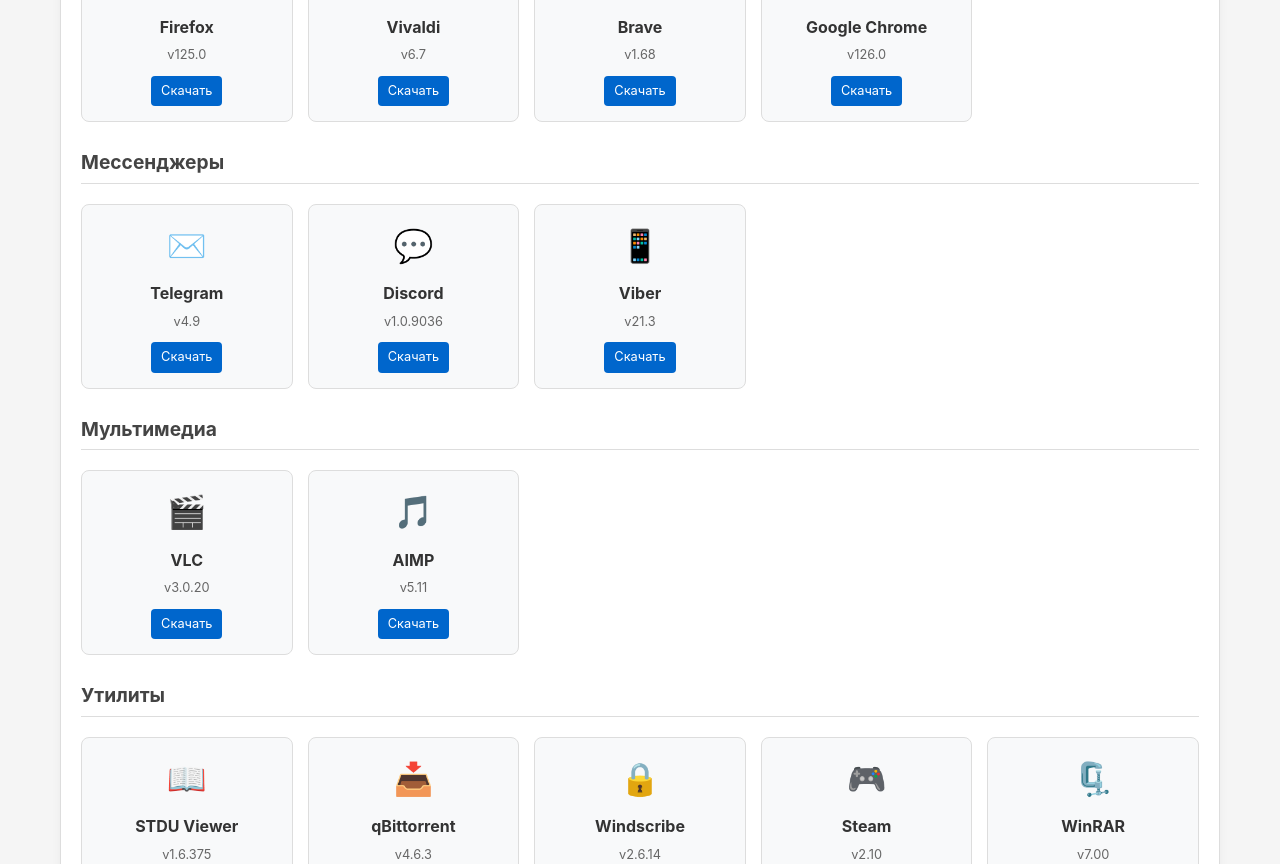
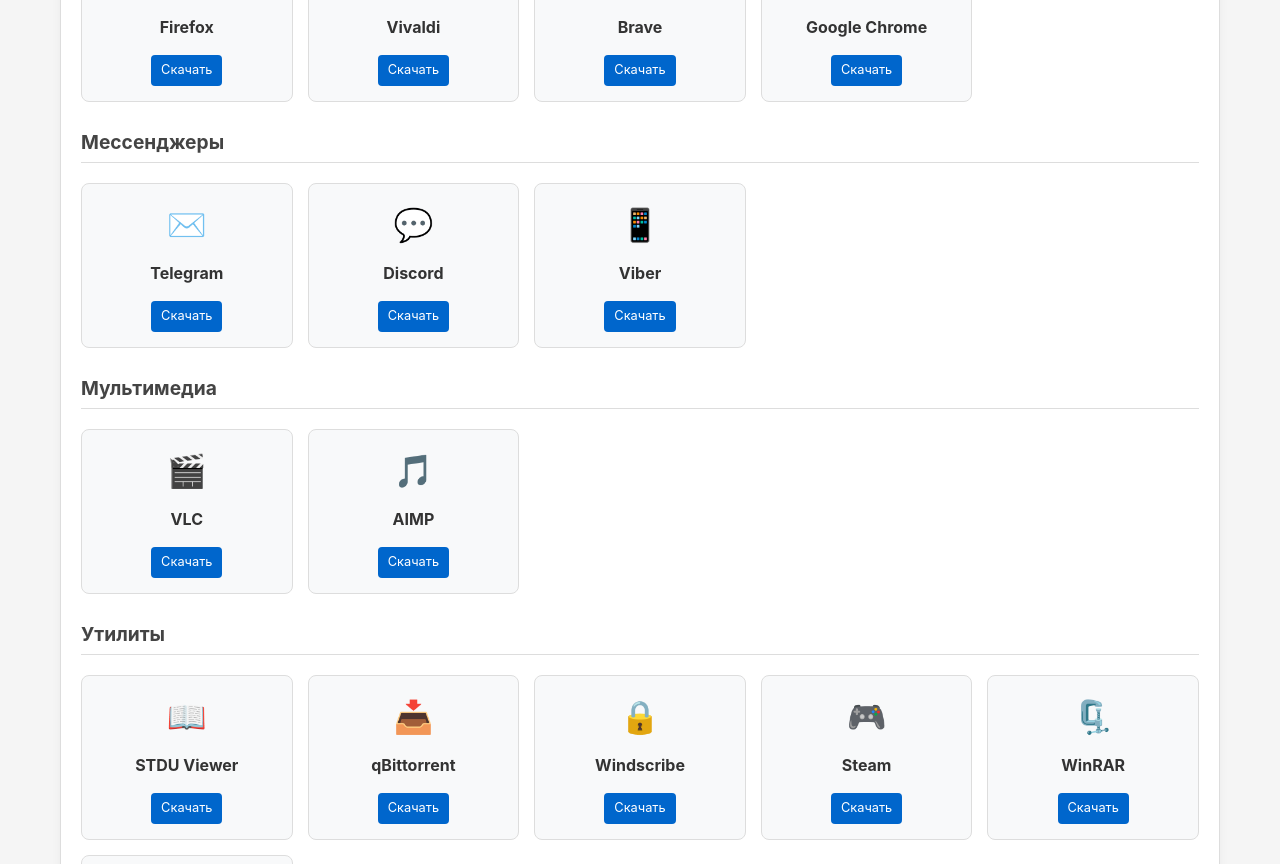
Before and after one commit to B1TNEYM/Repository-Windows-Zone-Club, a plain HTML site: page index.html in a window 1280 px wide. Shown: the part 668-1532 px from the top of the page. Drawn offline with Linux system fonts and the light colour scheme.

Commit message:
index.html

```diff
--- a/index.html
+++ b/index.html
@@ -118,13 +118,7 @@
 
         .app-name {
             font-weight: bold;
-            margin-bottom: 5px;
-        }
-
-        .app-version {
-            font-size: 0.8rem;
-            color: #666;
-            margin-bottom: 10px;
+            margin-bottom: 15px;
         }
 
         .download-btn {
@@ -272,10 +266,6 @@
             color: #aaa;
         }
 
-        body.dark-theme .app-version {
-            color: #aaa;
-        }
-
         /* Кнопка переключения темы */
         .theme-toggle {
             background: none;
@@ -386,28 +376,24 @@
                     <div class="app-card">
                         <div class="app-icon">🌐</div>
                         <div class="app-name">Firefox</div>
-                        <div class="app-version">v125.0</div>
                         <a href="https://mega.nz/file/FXFmUT6R#Zjv_lYTWMhOAr6z49AtgJq2mvtwyOx8E_zCGE7mKi-w" class="download-btn" target="_blank">Скачать</a>
                     </div>
 
                     <div class="app-card">
                         <div class="app-icon">🌐</div>
                         <div class="app-name">Vivaldi</div>
-                        <div class="app-version">v6.7</div>
                         <a href="https://mega.nz/file/BONRjTLC#lfbRhH2iiuRcJ7-xQVCp2FqpM1mC5qVYjHO38L1AkQU" class="download-btn" target="_blank">Скачать</a>
                     </div>
 
                     <div class="app-card">
                         <div class="app-icon">🌐</div>
                         <div class="app-name">Brave</div>
-                        <div class="app-version">v1.68</div>
                         <a href="https://mega.nz/file/NK9QVAJL#XeVaptcrbr9TKrSX1X0OPEdOSSJMbLaceUAv67Z47sk" class="download-btn" target="_blank">Скачать</a>
                     </div>
 
                     <div class="app-card">
                         <div class="app-icon">🌐</div>
                         <div class="app-name">Google Chrome</div>
-                        <div class="app-version">v126.0</div>
                         <a href="https://mega.nz/file/YHEj2KSb#p398sE5QmyBd_krfY6naiOHWf7k09PLWCKIX6mNL2ww" class="download-btn" target="_blank">Скачать</a>
                     </div>
                 </div>
@@ -417,21 +403,18 @@
                     <div class="app-card">
                         <div class="app-icon">✉️</div>
                         <div class="app-name">Telegram</div>
-                        <div class="app-version">v4.9</div>
                         <a href="https://mega.nz/file/0HUlnCza#1bnbCixHR3v4AF9m_9gBv-DGiBIy9uRIE_uyiIet-Os" class="download-btn" target="_blank">Скачать</a>
                     </div>
 
                     <div class="app-card">
                         <div class="app-icon">💬</div>
                         <div class="app-name">Discord</div>
-                        <div class="app-version">v1.0.9036</div>
                         <a href="https://mega.nz/file/0O8E2bRA#hIAm-f5KTdCu8KKZsWx_T2iZQqYLoTAaC-EOnrw__oM" class="download-btn" target="_blank">Скачать</a>
                     </div>
 
                     <div class="app-card">
                         <div class="app-icon">📱</div>
                         <div class="app-name">Viber</div>
-                        <div class="app-version">v21.3</div>
                         <a href="https://mega.nz/file/sDsjlZiA#TbvN-zi7PFIz2HOZ-rJoRlblKHpm8QCkbcPZAxaCZy0" class="download-btn" target="_blank">Скачать</a>
                     </div>
                 </div>
@@ -441,14 +424,12 @@
                     <div class="app-card">
                         <div class="app-icon">🎬</div>
                         <div class="app-name">VLC</div>
-                        <div class="app-version">v3.0.20</div>
                         <a href="https://mega.nz/file/MOcmCDQS#y5sMC3so34jBEUqUmApakyzC59vlKDnjgP_aYkti1GU" class="download-btn" target="_blank">Скачать</a>
                     </div>
 
                     <div class="app-card">
                         <div class="app-icon">🎵</div>
                         <div class="app-name">AIMP</div>
-                        <div class="app-version">v5.11</div>
                         <a href="https://mega.nz/file/tPEgyS4I#lEXlWJjrW49q6yycb4JFcPS93-Tn06vGNWX7zEBvW9c" class="download-btn" target="_blank">Скачать</a>
                     </div>
                 </div>
@@ -458,42 +439,36 @@
     <div class="app-card">
         <div class="app-icon">📖</div>
         <div class="app-name">STDU Viewer</div>
-        <div class="app-version">v1.6.375</div>
         <a href="https://mega.nz/file/hekTiYqA#esq2MKUZsZIPk3HUsXYpm21ptLxT7BvcTPkgfD3cUXs" class="download-btn" target="_blank">Скачать</a>
     </div>
 
     <div class="app-card">
         <div class="app-icon">📥</div>
         <div class="app-name">qBittorrent</div>
-        <div class="app-version">v4.6.3</div>
         <a href="https://mega.nz/file/lCN2VKSK#RKhQTp4RJ1wu9X2w6kD6tQkDM246I7sRecgXFb2rF7I" class="download-btn" target="_blank">Скачать</a>
     </div>
 
     <div class="app-card">
         <div class="app-icon">🔒</div>
         <div class="app-name">Windscribe</div>
-        <div class="app-version">v2.6.14</div>
         <a href="https://mega.nz/file/tbViRawb#R4_A-jGkMKtTkWxxr-NolXoXvXMYKX1X1PgLxnQ1c18" class="download-btn" target="_blank">Скачать</a>
     </div>
 
     <div class="app-card">
         <div class="app-icon">🎮</div>
         <div class="app-name">Steam</div>
-        <div class="app-version">v2.10</div>
         <a href="https://mega.nz/file/pbEg0CRD#jGNxiRkropTDtx0wDog5A1P9jNbzrl2SzlQbwlTatq4" class="download-btn" target="_blank">Скачать</a>
     </div>
 
     <div class="app-card">
         <div class="app-icon">🗜️</div>
         <div class="app-name">WinRAR</div>
-        <div class="app-version">v7.00</div>
         <a href="https://mega.nz/file/UP8mVYQC#BfeRCDM4riSQ5os8LnLWf4Y2wTXWqQg9nQXAidmfPlE" class="download-btn" target="_blank">Скачать</a>
     </div>
 
     <div class="app-card">
         <div class="app-icon">🗜️</div>
         <div class="app-name">7-Zip</div>
-        <div class="app-version">v23.01</div>
         <a href="https://mega.nz/file/YLsjBALR#WYUMlTkLRWA3TLXza30gJemoMANYL3KPPIwtnwowplY" class="download-btn" target="_blank">Скачать</a>
     </div>
 </div>
```
